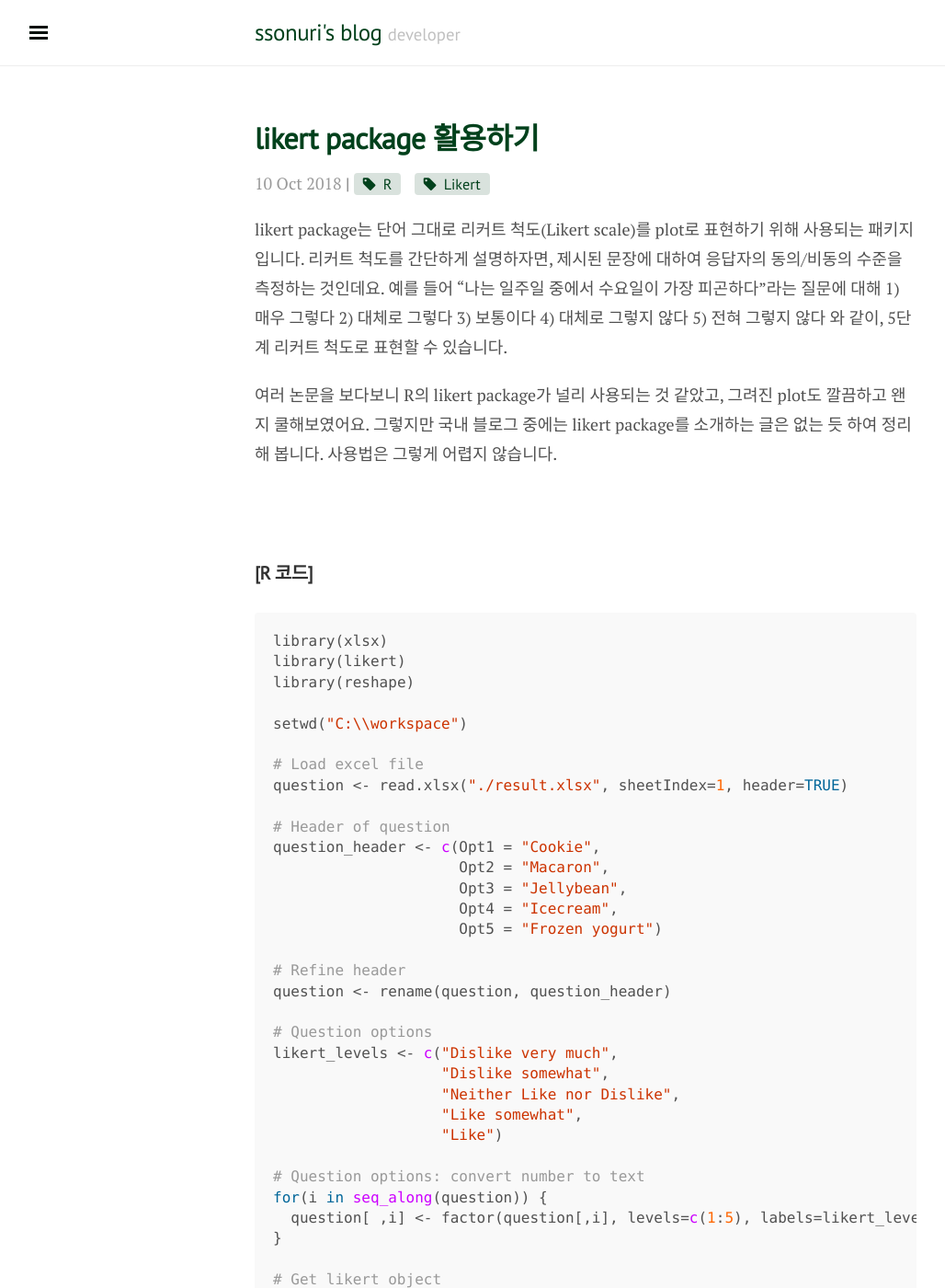
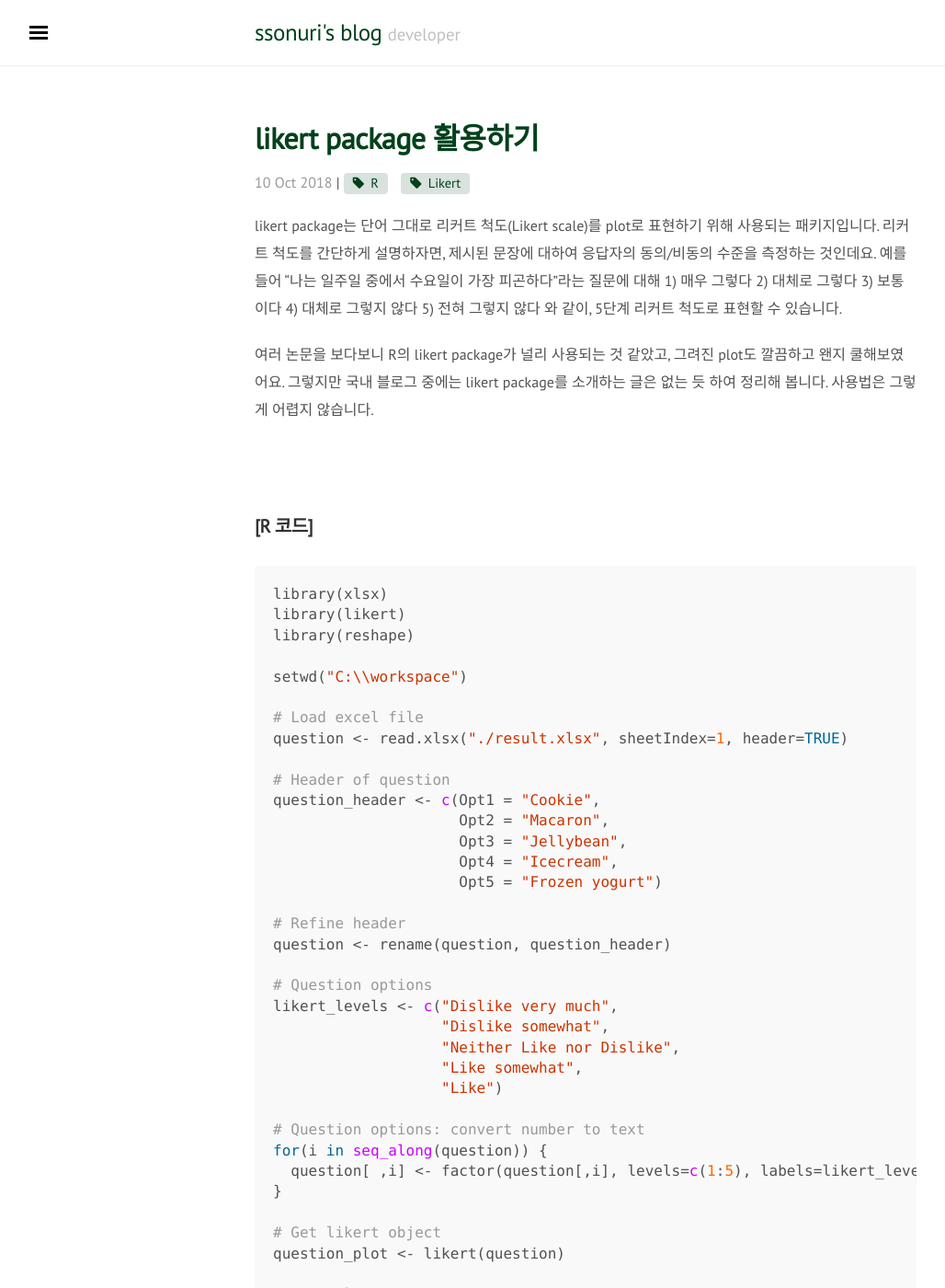
Before and after one commit to ssonuri/ssonuri.github.io, a Jekyll site: the page built from blog/index.html, in a window 1280 px wide and 1400 px high. Shown: the whole window at 92% size, without its empty margins (3-1031 px from the left). Built offline with Jekyll 4.4.1, drawn with Linux system fonts in a browser that asks for light colours; nearby versions of some CDN libraries; formulas are drawn with MathJax 3; the list of posts is cut into pages by our own code; comment, search, counter and statistics services are not loaded.

Commit message:
font 관련 수정

```diff
--- a/_scss/_config.scss
+++ b/_scss/_config.scss
@@ -27,6 +27,6 @@ $reverse-layout: true;
 $overlay-sidebar: false;
 
 /* Font stack */
-$font-serif: "PT Serif", Georgia, "Times New Roman", "Noto Sans KR", serif;
+/*$font-serif: "PT Serif", Georgia, "Times New Roman", "Noto Sans KR", serif;*/
 $font-sans: "PT Sans", Helvetica, Arial, "Noto Sans KR", sans-serif;
 $font-font-awesome: FontAwesome;
--- a/_scss/base/_global.scss
+++ b/_scss/base/_global.scss
@@ -9,7 +9,7 @@ body {
 }
 
 html {
-  font-family: $font-serif;
+  font-family: $font-sans;
   text-rendering: optimizeLegibility;
 	-webkit-font-smoothing: antialiased;
 	-moz-osx-font-smoothing: grayscale;
--- a/_scss/component/_post.scss
+++ b/_scss/component/_post.scss
@@ -7,7 +7,7 @@
   }
 
   @media (min-width: 38rem) {
-    font-size: .9rem;
+    font-size: .8rem;
 
     h1 { font-size: 1.6rem; }
     h2 {
@@ -41,7 +41,7 @@
   }
 
   article {
-    line-height: 1.6rem;
+    line-height: 1.5rem;
   }
 }
 
--- a/public/css/main.scss
+++ b/public/css/main.scss
@@ -17,5 +17,3 @@
 @import 'component/tag';
 @import 'component/masthead';
 @import 'component/pagination';
-
-@import url(http://fonts.googleapis.com/earlyaccess/notosanskr.css);
```
